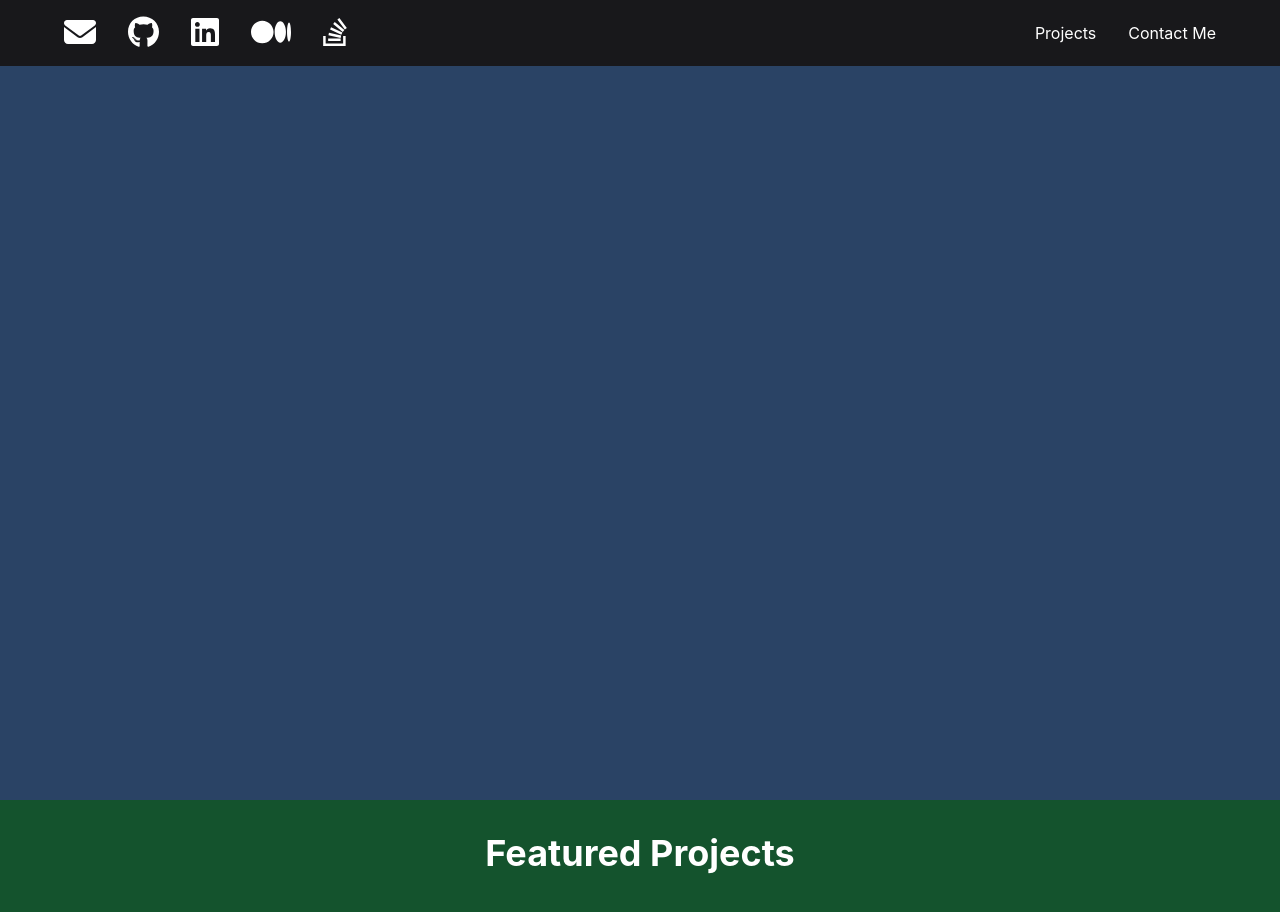
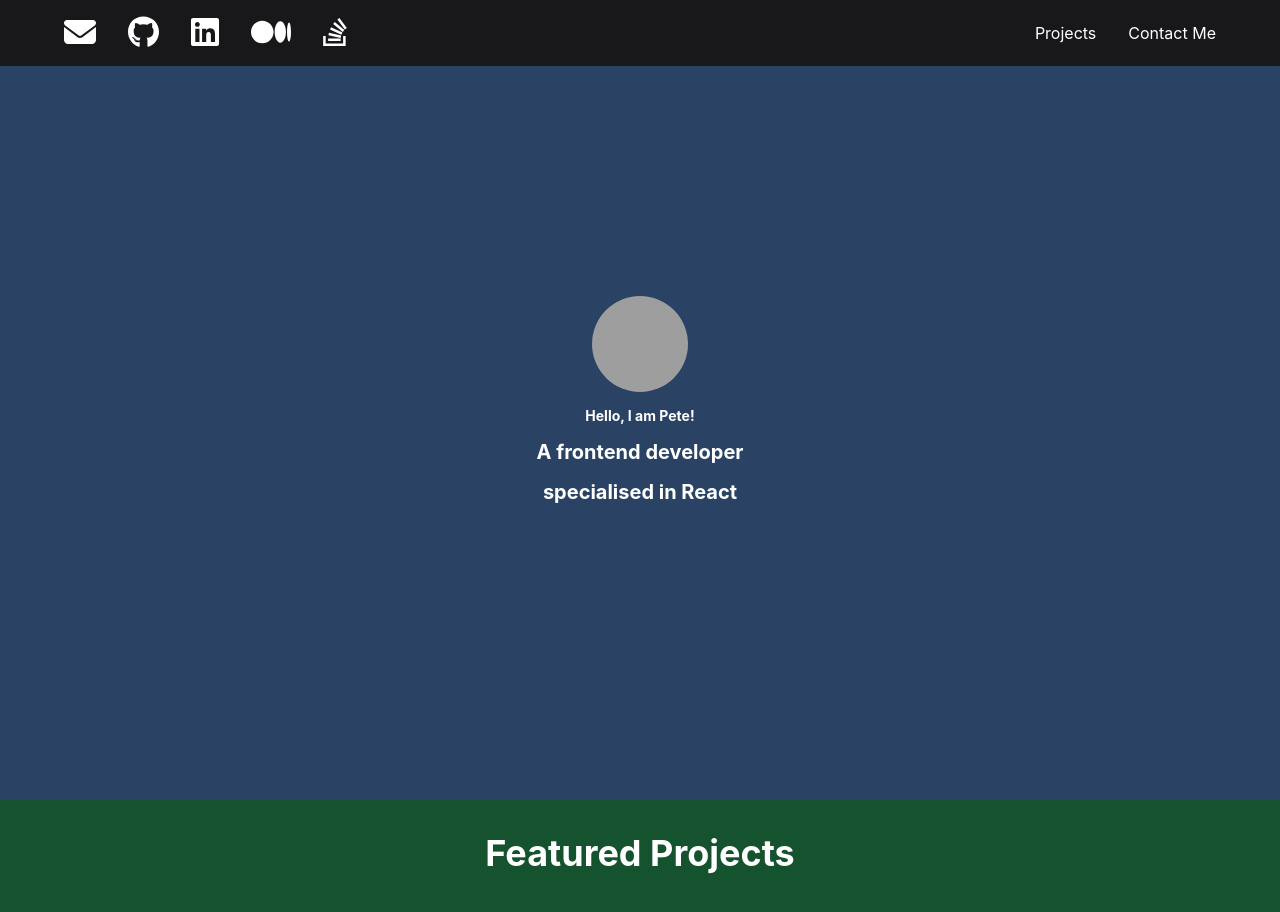
Before and after one commit to jdstrongpdx/Meta-React-Advanced-Portfolio, a React (Create React App) app: page / in a window 1280 px wide. Shown: the top 912 px of the page. Built offline with nearby package versions, Linux system fonts and the light colour scheme; grey boxes are pictures that could not be loaded.

Commit message:
Step 2 implementation - addition of LandingSection.js Avatar and Heading fields.

```diff
--- a/src/components/LandingSection.js
+++ b/src/components/LandingSection.js
@@ -2,6 +2,7 @@ import React from "react";
 import { Avatar, Heading, VStack } from "@chakra-ui/react";
 import FullScreenSection from "./FullScreenSection";
 
+const imgUrl = "https://i.pravatar.cc/150?img=7"
 const greeting = "Hello, I am Pete!";
 const bio1 = "A frontend developer";
 const bio2 = "specialised in React";
@@ -15,7 +16,12 @@ const LandingSection = () => (
     isDarkBackground
     backgroundColor="#2A4365"
   >
-
+    <VStack spacing={4} textAlign="center">
+      <Avatar src={imgUrl} name="Pete Avatar" size="xl"/>
+      <Heading size="xs">{greeting}</Heading>
+      <Heading size="md">{bio1}</Heading>
+      <Heading size="md">{bio2}</Heading>
+    </VStack>
   </FullScreenSection>
 );
 
```
